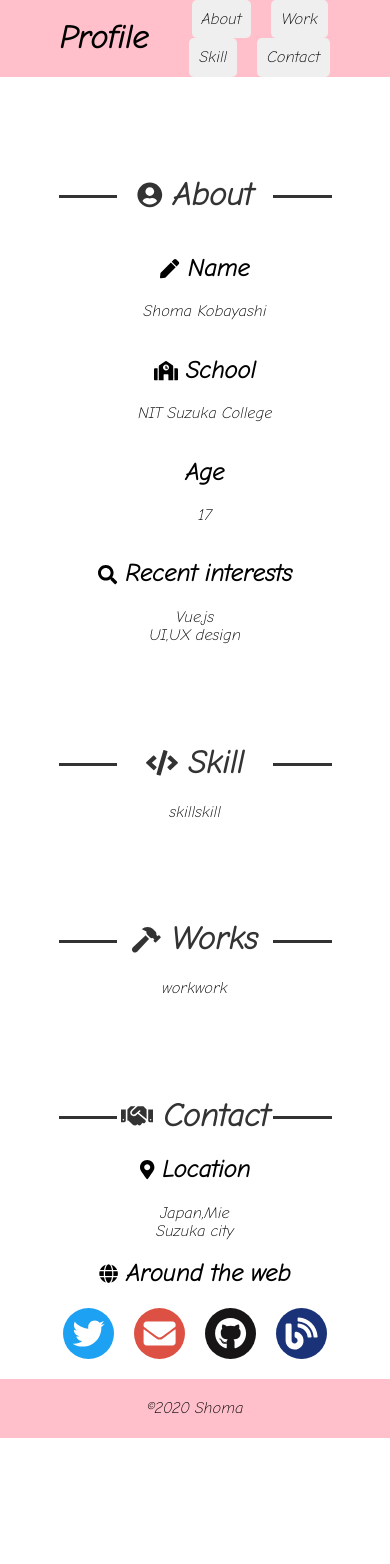
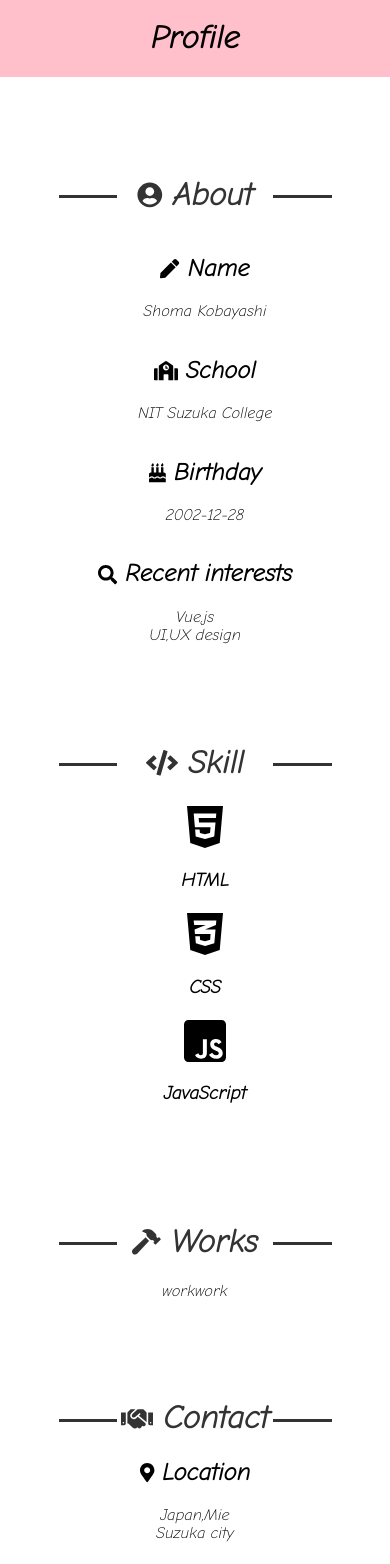
Before and after one commit to kobapi28/-portfolio, a Vue app: page / in a window 390 px wide. Shown: the top 1564 px of the page. Before the commit the page ends 1438 px from the top, so only its background shows below. Built offline with nearby package versions, Linux system fonts and the light colour scheme.

Commit message:
skillちょっとかいた

```diff
--- a/src/components/About.vue
+++ b/src/components/About.vue
@@ -14,8 +14,8 @@
               </div>
 
               <div class="me">
-                <h2>Age</h2>
-                <p>17</p>
+                <h2><font-awesome-icon icon="birthday-cake" class="icon"/> Birthday</h2>
+                <p>2002-12-28</p>
               </div>
             </div>
 
--- a/src/components/Header.vue
+++ b/src/components/Header.vue
@@ -36,4 +36,13 @@ export default{
   margin-right: 0;
   padding: auto;
 }
+
+@media screen and (max-width: 700px){
+	.nav{
+    display: none;
+  }
+  .title{
+    margin: auto;
+  }
+}
 </style>
--- a/src/components/Skill.vue
+++ b/src/components/Skill.vue
@@ -1,6 +1,48 @@
 <template>
     <div>
         <h1 class="content-title"><font-awesome-icon icon="code" class="icon"/> Skill</h1>
-        <p>skillskill</p>
+        <div>
+            <div class="languages">
+                <div class="lang">
+                    <font-awesome-icon :icon="['fab','html5']" class="lang-icon" />
+                    <h3>HTML</h3>
+                </div>
+                <div class="lang">
+                    <font-awesome-icon :icon="['fab','css3-alt']" class="lang-icon" />
+                    <h3>CSS</h3>
+                </div>
+                <div class="lang">
+                    <font-awesome-icon :icon="['fab','js-square']" class="lang-icon" />
+                    <h3>JavaScript</h3>
+                </div>
+            </div>
+        </div>
     </div>
 </template>
+
+
+<style>
+.languages{
+    display: inline-flex;
+    width: 60%;
+}
+
+.lang{
+    width: 30%;
+    margin :0 10px;
+}
+
+.lang-icon{
+    font-size: 3em;
+}
+
+@media screen and (max-width: 500px){
+	.languages {
+		flex-direction: column;
+	}
+
+	.lang {
+		width: 100%;
+	}
+}
+</style>
--- a/src/main.js
+++ b/src/main.js
@@ -2,11 +2,17 @@ import Vue from 'vue'
 import App from './App.vue'
 
 import { library } from '@fortawesome/fontawesome-svg-core'
-import { faCoffee,faHandshake,faCode,faUserCircle,faHammer,faPen,faSchool,faSearch,faEnvelope,faMapMarkerAlt,faGlobe,faBlog } from '@fortawesome/free-solid-svg-icons'
-import { faTwitter,faGithub } from '@fortawesome/free-brands-svg-icons'
+
+import { faCoffee,faHandshake,faCode,faUserCircle,faHammer,faPen,faSchool,
+  faSearch,faEnvelope,faMapMarkerAlt,faGlobe,faBlog,
+  faBirthdayCake } from '@fortawesome/free-solid-svg-icons'
+
+import { faTwitter,faGithub,faHtml5,faCss3Alt,faJsSquare } from '@fortawesome/free-brands-svg-icons'
 import { FontAwesomeIcon } from '@fortawesome/vue-fontawesome'
 
-library.add(faCoffee,faHandshake,faCode,faUserCircle,faHammer,faPen,faSchool,faSearch,faTwitter,faGithub,faEnvelope,faMapMarkerAlt,faGlobe,faBlog)
+library.add(faCoffee,faHandshake,faCode,faUserCircle,faHammer,faPen,
+  faSchool,faSearch,faTwitter,faGithub,faEnvelope,faMapMarkerAlt,faGlobe,
+  faBlog,faBirthdayCake,faHtml5,faCss3Alt,faJsSquare)
 
 Vue.component('font-awesome-icon', FontAwesomeIcon)
 
```
